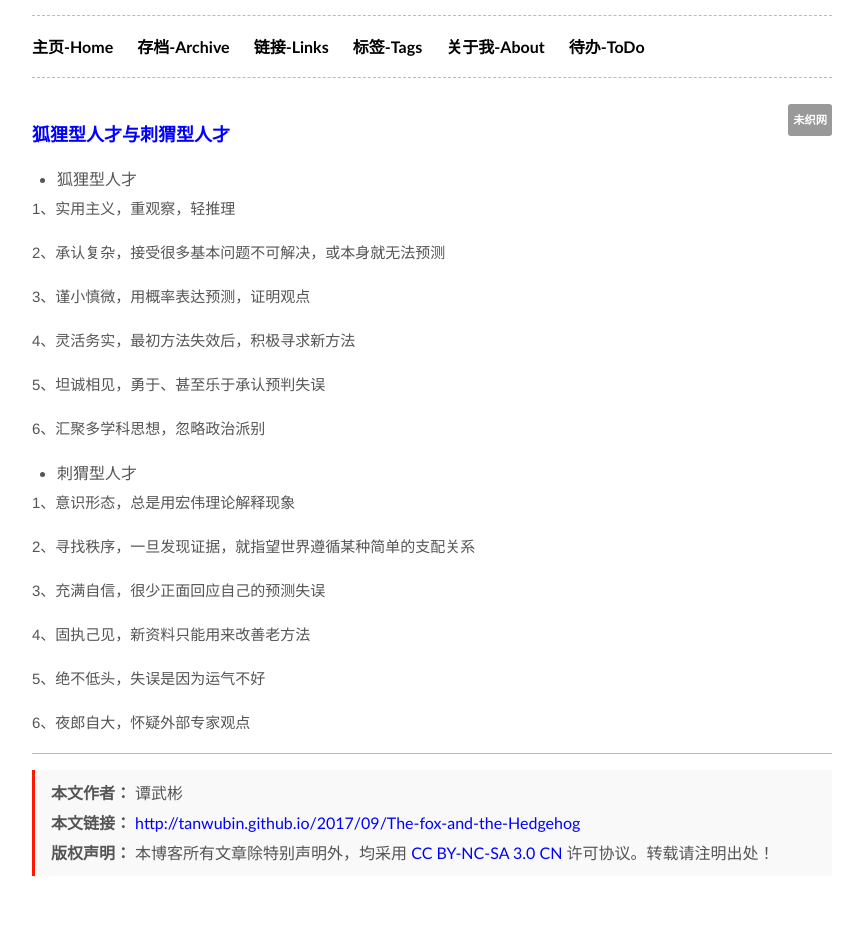
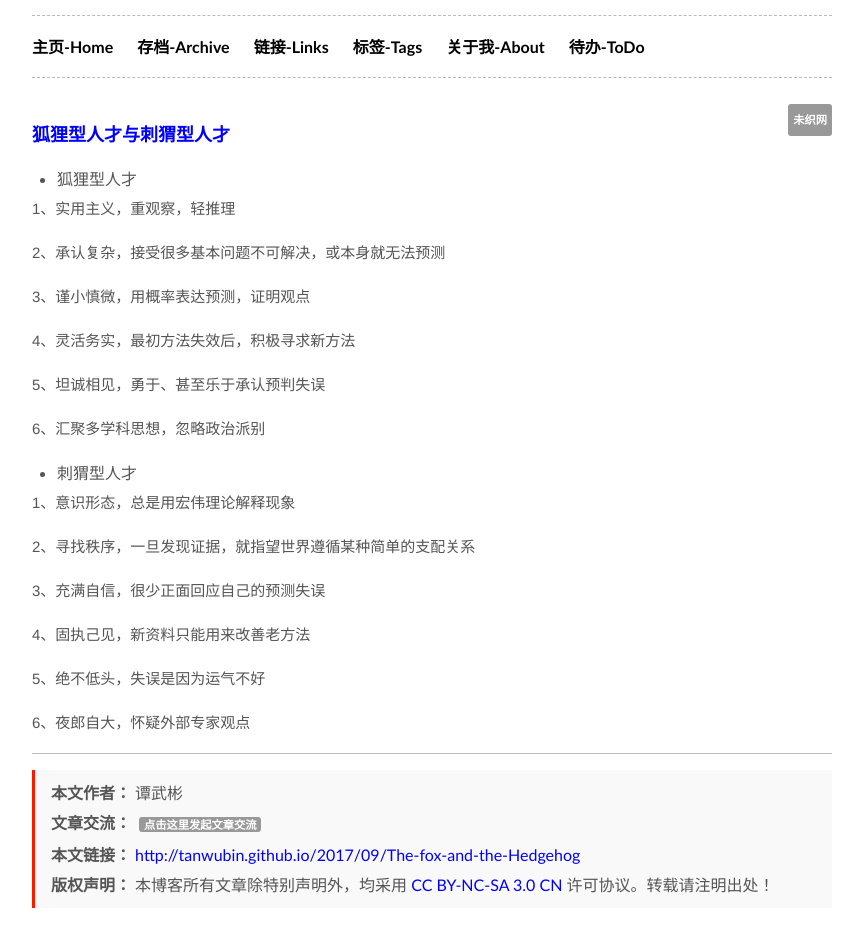
Before and after one commit to fk1091889767/tanwubin.github.io, a Jekyll site: the page built from _posts/2017-09-17-The fox and the Hedgehog.md, in a window 1280 px wide. Shown: the whole page, without its empty margins (208-1071 px from the left). Built offline with Jekyll 4.4.1, drawn with Linux system fonts in a browser that asks for light colours; comment, search, counter and statistics services are not loaded; before the commit the page ends 902 px from its top, so only the background shows below that.

Commit message:
增加邮件交流入口

```diff
--- a/_includes/themes/effector-wide/authorized.html
+++ b/_includes/themes/effector-wide/authorized.html
@@ -1,6 +1,9 @@
 <div>
     <ul class="post-copyright">
         <li><strong>本文作者：</strong> 谭武彬</li>
+        <li><strong>文章交流：</strong> <span class="label label-important">
+            <a href="Mailto:brieftime@icloud.com?Subject={{ post.title }}">
+                <font color="white">点击这里发起文章交流</font></a></span></li>
         <li>
             <strong>本文链接：</strong><a href=" http://tanwubin.github.io{{ page.url }}"> http://tanwubin.github.io{{ page.url }}</a>
         </li>
```
